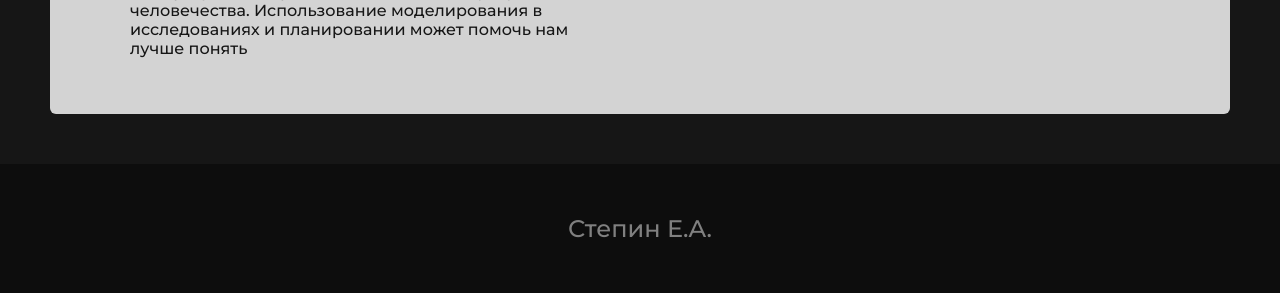
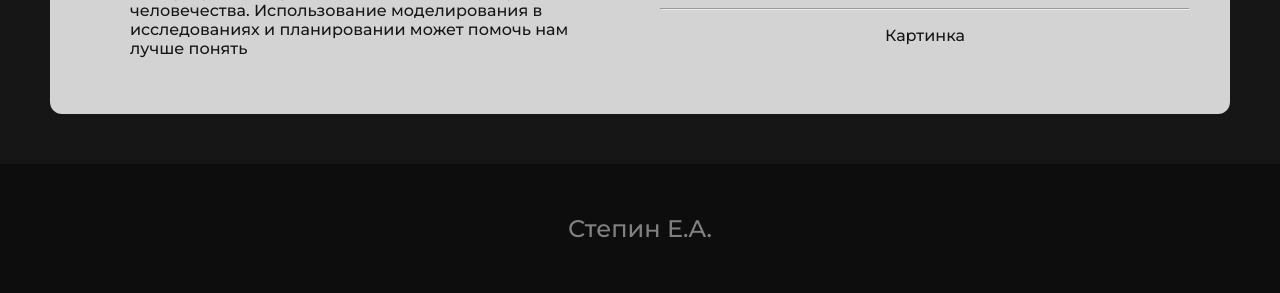
Before and after one commit to dodik337/informatika, a Flask app: page / in a window 1280 px wide. Shown: the part 1485-1778 px from the top of the page. Run offline with Flask 3, Linux system fonts and the light colour scheme.

Commit message:
12.12.23

```diff
--- a/static/css/index.css
+++ b/static/css/index.css
@@ -21,7 +21,7 @@ body {
 .container-value {
   background: lightgrey;
   padding: 20px;
-  border-radius: 6px;
+  border-radius: 12px;
 }
 
 .left p {
@@ -33,6 +33,10 @@ body {
   height: auto;
   align-self: flex-end;
   width: 100%;
+}
+
+.right p {
+  text-align: center;
 }
 
 .title {
--- a/templates/index.html
+++ b/templates/index.html
@@ -45,6 +45,12 @@
                     <img src="https://obrazovaka.ru/wp-content/images/preview/predmet/modelirovanie-kak-metod-poznaniya.jpg" alt="Картинка">
                     <hr>
                     <p>Картинка</p>
+                    <img src="http://anna-pavlovna.ru/wp-content/uploads/2020/10/od1-768x438.jpg" alt="Картинка">
+                    <hr>
+                    <p>Картинка</p>
+                    <img src="http://mabi.vspu.ru/files/2018/12/stock-vector-vector-line-concept-for-online-university-linear-web-banner-for-online-education-open-path-461700217-1-550x490.jpg" alt="Картинка">
+                    <hr>
+                    <p>Картинка</p>
                 </div>
             </div>
         </div>
```
